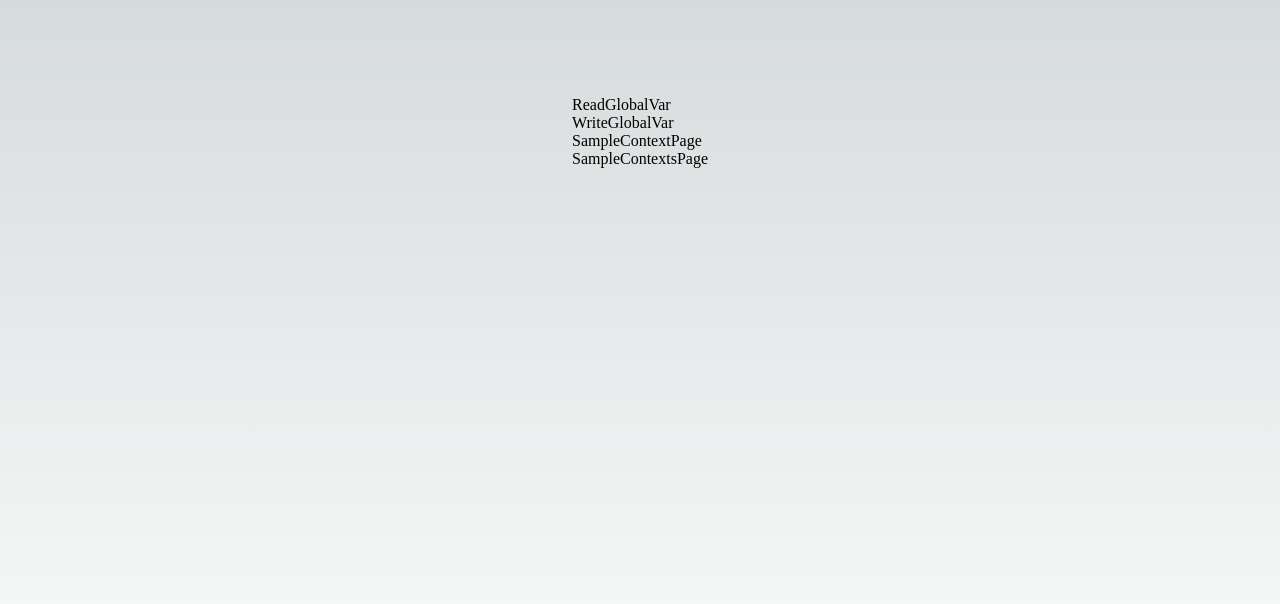
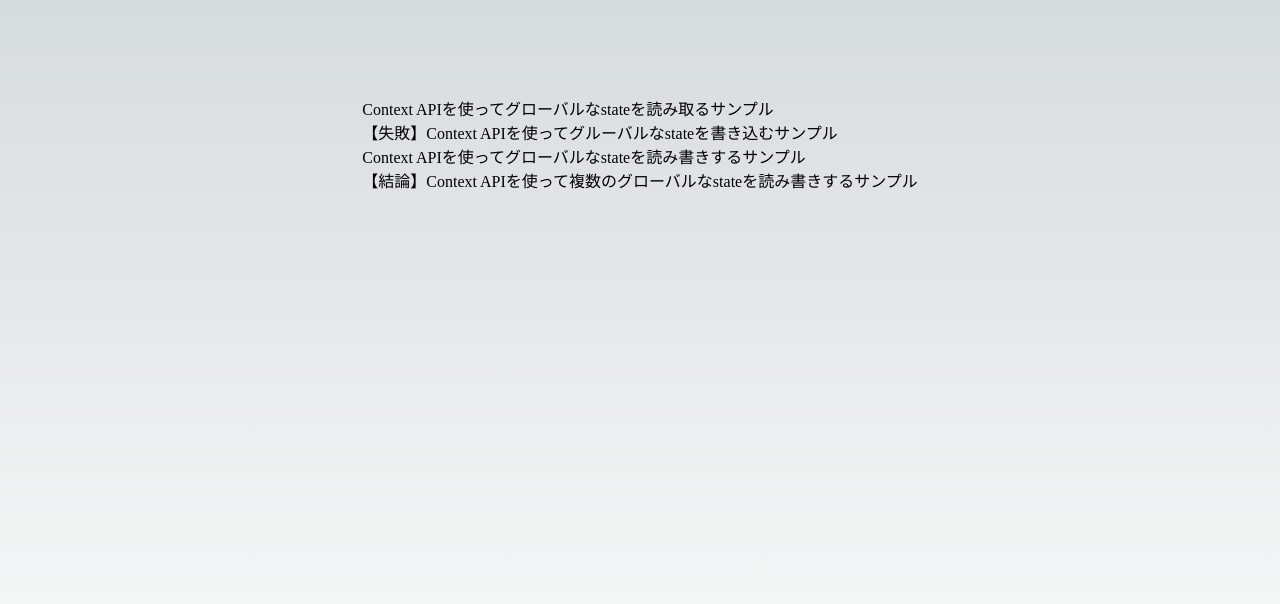
Before and after one commit to take-takashi/sample-nextjs-context, a Next.js app in the folder app/: page / in a window 1280 px wide. Shown: the top 604 px of the page. Built offline with nearby package versions, Linux system fonts and the light colour scheme.

Commit message:
ダッシュボード修正

```diff
--- a/app/src/app/page.tsx
+++ b/app/src/app/page.tsx
@@ -1,21 +1,42 @@
 import { NextPage } from "next";
 import Link from "next/link";
+
+type Page = {
+  page: string; // ページのパス
+  description: string; // ページの説明
+};
+
+const links: Page[] = [
+  {
+    page: "./readGlobalVar",
+    description: "Context APIを使ってグローバルなstateを読み取るサンプル",
+  },
+  {
+    page: "./writeGlobalVar",
+    description:
+      "【失敗】Context APIを使ってグルーバルなstateを書き込むサンプル",
+  },
+  {
+    page: "./sampleContextPage",
+    description: "Context APIを使ってグローバルなstateを読み書きするサンプル",
+  },
+  {
+    page: "./sampleContextsPage",
+    description:
+      "【結論】Context APIを使って複数のグローバルなstateを読み書きするサンプル",
+  },
+];
 
 const Home: NextPage = () => {
   return (
     <main>
-      <p>
-        <Link href="./readGlobalVar">ReadGlobalVar</Link>
-      </p>
-      <p>
-        <Link href="./writeGlobalVar">WriteGlobalVar</Link>
-      </p>
-      <p>
-        <Link href="./sampleContextPage">SampleContextPage</Link>
-      </p>
-      <p>
-        <Link href="./sampleContextsPage">SampleContextsPage</Link>
-      </p>
+      {links.map((page) => {
+        return (
+          <p key={page.page}>
+            <Link href={page.page}>{page.description}</Link>
+          </p>
+        );
+      })}
     </main>
   );
 };
```
